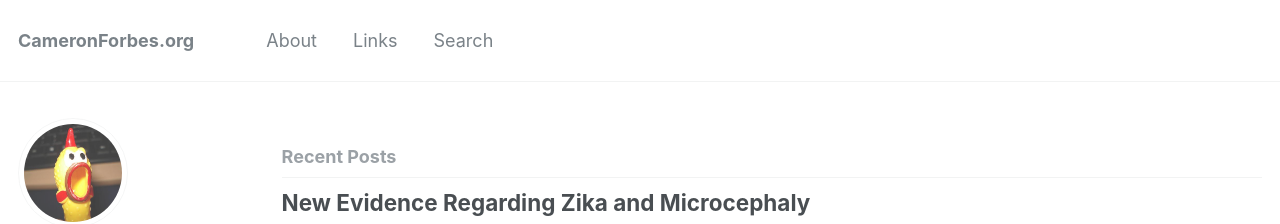
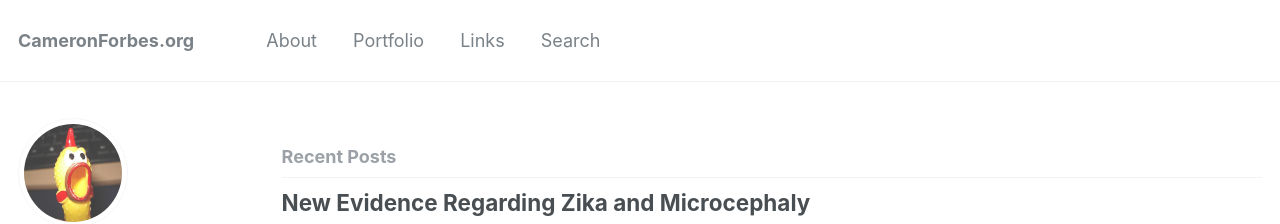
Before and after one commit to BanjoCam/banjocam.github.io, a Jekyll site: the page built from index.html, in a window 1280 px wide. Shown: the top 224 px of the page. Built offline with Jekyll 4.4.1, drawn with Linux system fonts in a browser that asks for light colours; the list of posts is cut into pages by our own code.

Commit message:
added link to portfolio table

```diff
--- a/_data/navigation.yml
+++ b/_data/navigation.yml
@@ -2,6 +2,9 @@
 main:
   - title: "About"
     url: "/about/"
+
+  - title: "Portfolio"
+    url: "/portfolio/"
 
   - title: "Links"
     url: "/links/"
```
